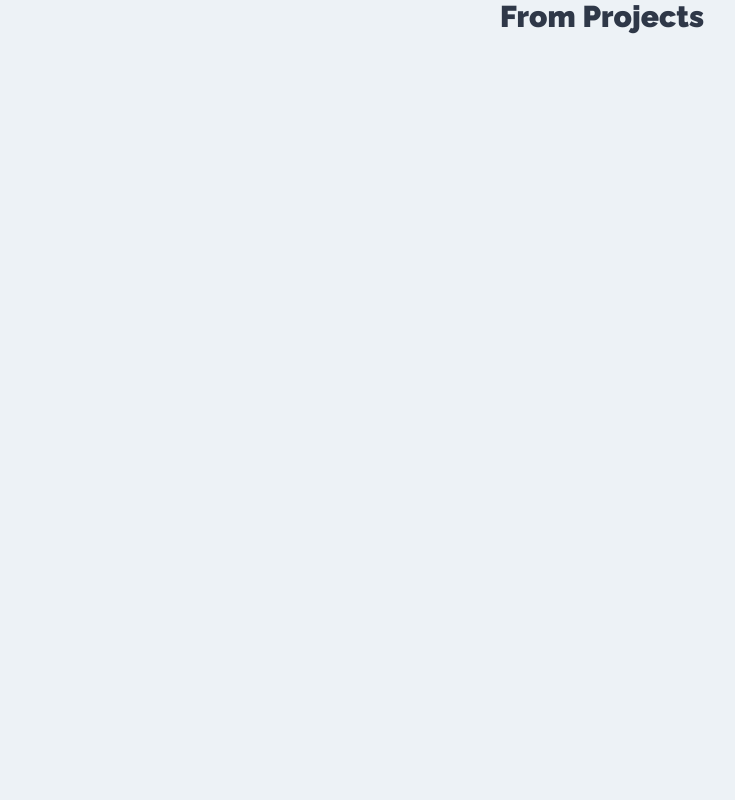
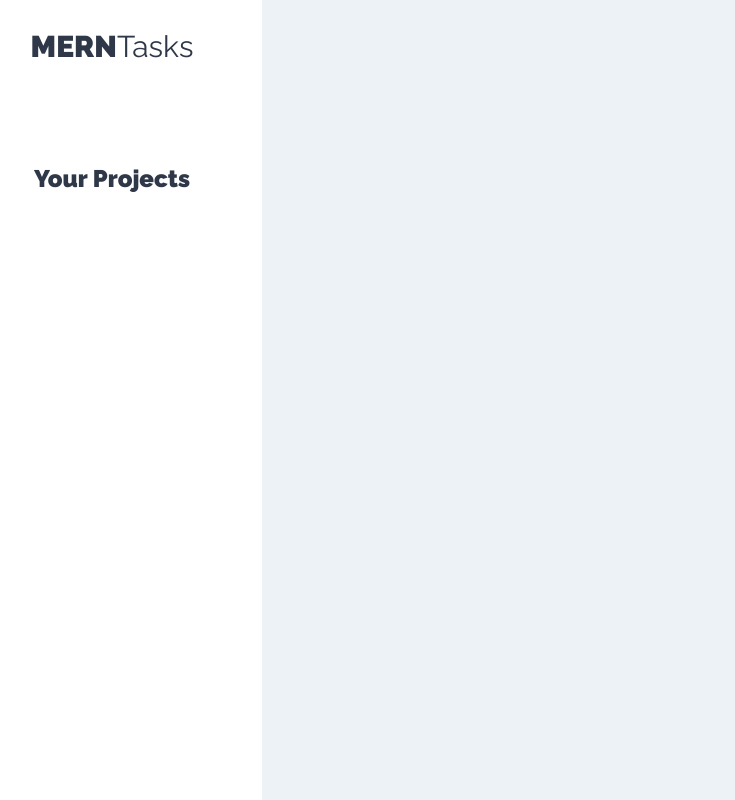
Before and after one commit to JnDiego/front-taskmanager-app, a React (Create React App) app: page /projects in a window 1280 px wide. Shown: the whole page, without its empty margins (38-773 px from the left). Built offline with nearby package versions, Linux system fonts and the light colour scheme.

Commit message:
Se inicia maquetación de componente Projects. Se crea componente Sidebar

```diff
--- /dev/null
+++ b/src/components/layout/Sidebar.js
@@ -0,0 +1,15 @@
+import React from 'react'
+
+const Sidebar = () => {
+  return (
+    <aside>
+      <h1>MERN<span>Tasks</span></h1>
+
+      <div className="proyectos">
+        <h2>Your Projects</h2>
+      </div>
+    </aside>
+  )
+}
+
+export default Sidebar
--- a/src/components/projects/Projects.js
+++ b/src/components/projects/Projects.js
@@ -1,9 +1,19 @@
 import React from 'react'
+import Sidebar from '../layout/Sidebar'
 
 const Projects = () => {
   return (
     <div>
-      <h1>From Projects</h1>
+      <div className="contenedor-app">
+        <Sidebar />
+        <div className="seccion-principal">
+          <main>
+            <div className="contenedor-tareas">
+
+            </div>
+          </main>
+        </div>
+      </div>
     </div>
   )
 }
```
